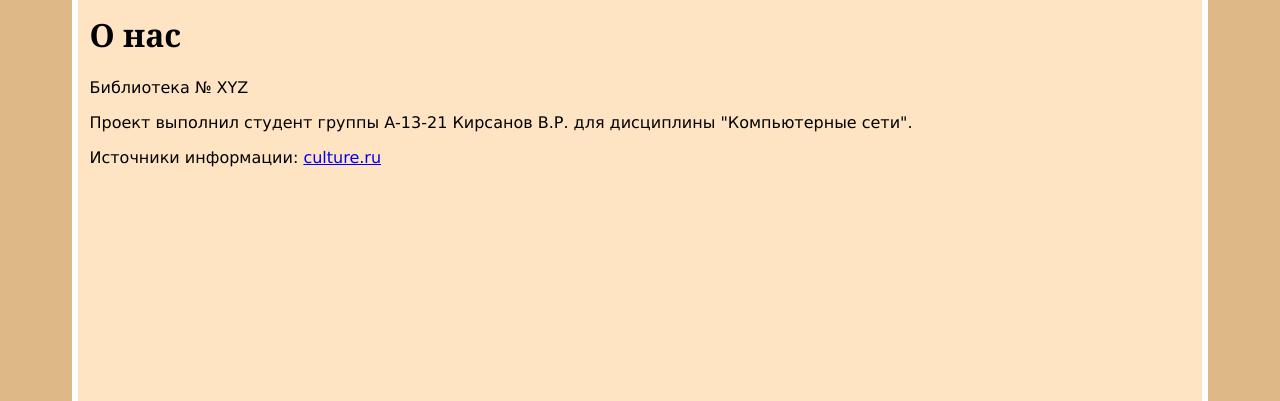
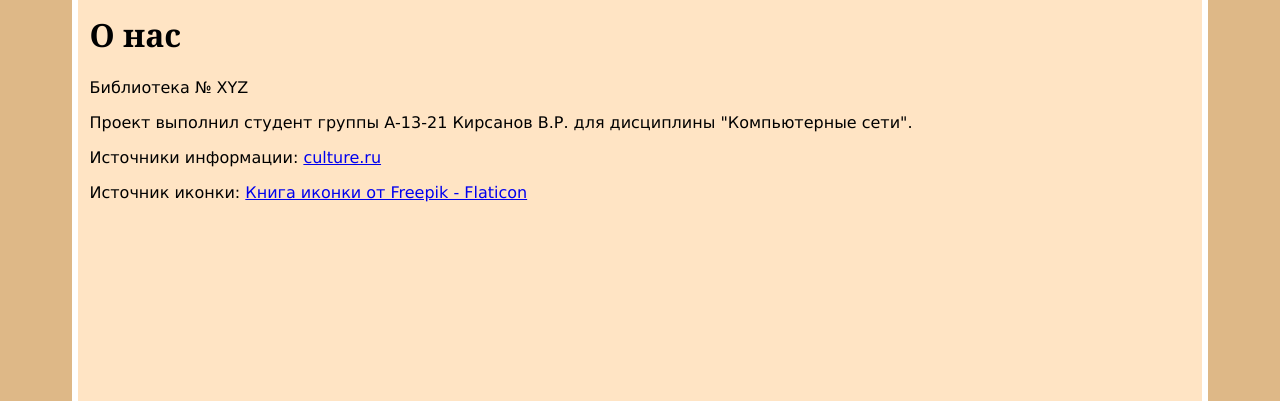
Before and after one commit to vkirs229037/ks_project, a Flask app: page /about in a window 1280 px wide. Shown: the part 35-436 px from the top of the page. Run offline with Flask 3, Linux system fonts and the light colour scheme.

Commit message:
Добавил иконку

```diff
--- a/app/templates/about.html
+++ b/app/templates/about.html
@@ -10,5 +10,6 @@
     <p>Библиотека № XYZ</p>
     <p>Проект выполнил студент группы А-13-21 Кирсанов В.Р. для дисциплины "Компьютерные сети".</p>
     <p>Источники информации: <a href="https://www.culture.ru/">culture.ru</a></p>
+    <p>Источник иконки: <a href="https://www.flaticon.com/ru/free-icon/book_207114?term=%D0%BA%D0%BD%D0%B8%D0%B3%D0%B0&page=1&position=5&origin=tag&related_id=207114" title="книга иконки">Книга иконки от Freepik - Flaticon</a></p>
 </div>
 {% endblock %}
--- a/app/templates/main.html
+++ b/app/templates/main.html
@@ -5,6 +5,7 @@
         <title>{% block title %}{% endblock %}</title>
         <link href="{{url_for('static', filename='css/style.css')}}" rel="stylesheet">
         <link href="{{url_for('static', filename='css/navbar.css')}}" rel="stylesheet">
+        <link rel="shortcut icon" href="{{ url_for('static', filename='assets/favicon.ico') }}">
         {% block extracss %}
         {% endblock %}
     </head>
```
Also changed, not shown: app/static/assets/favicon.ico (added).
